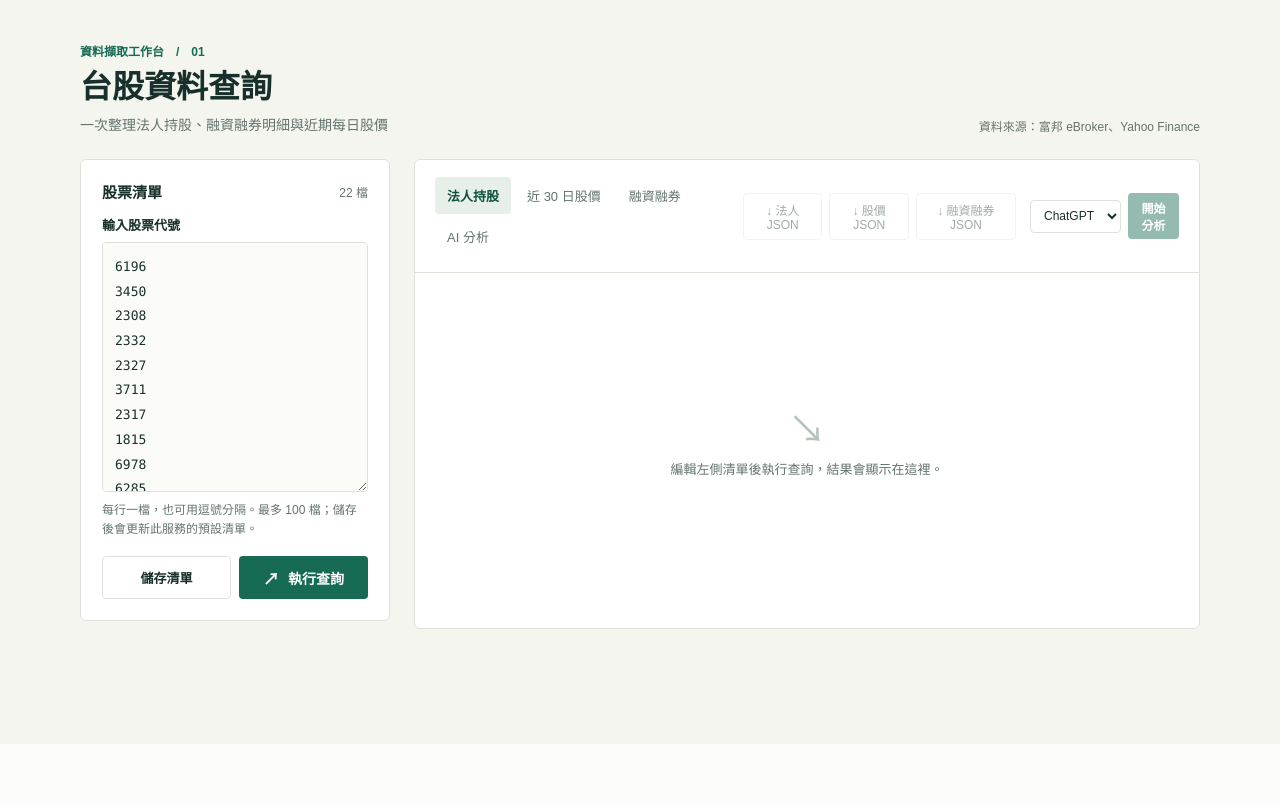
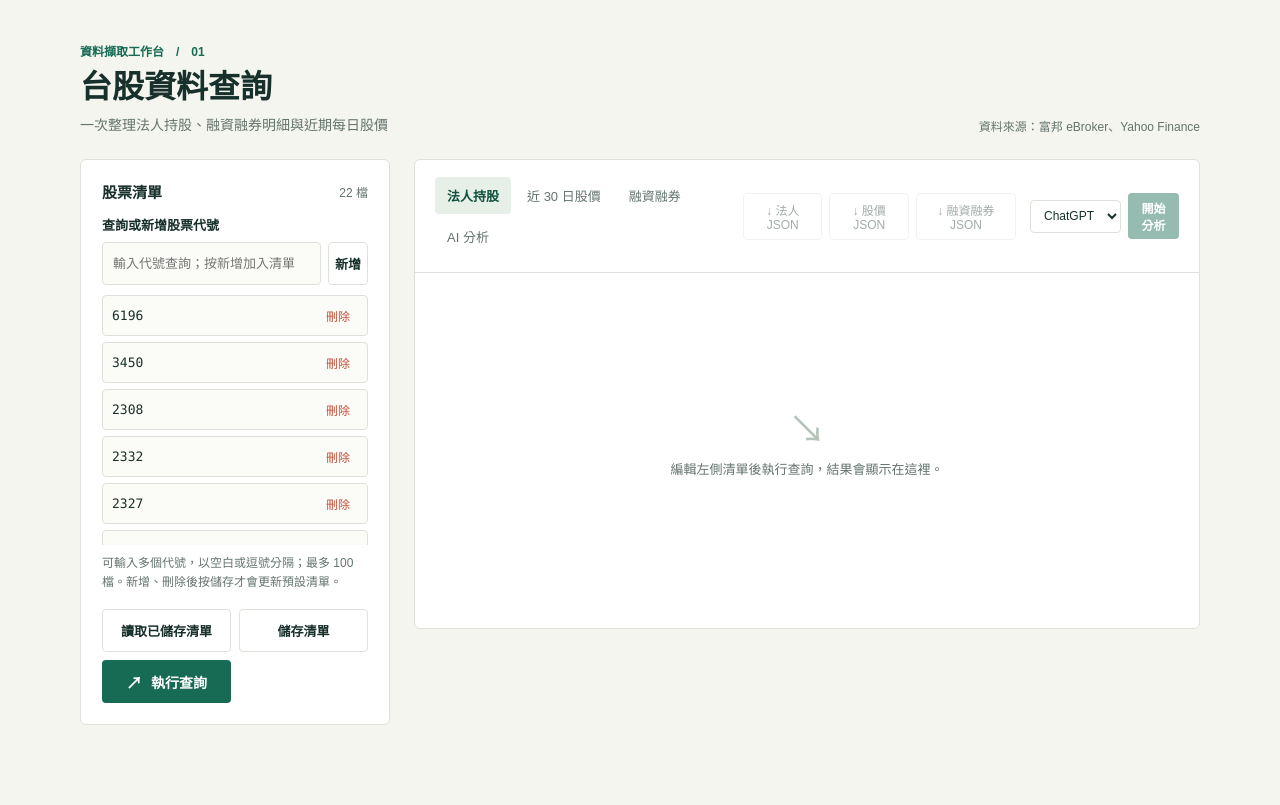
Before and after one commit to radponewowo01-cmyk/Home-python2, a Flask app: page / in a window 1280 px wide. Shown: the part 56-861 px from the top of the page. Before the commit the page ends 685 px from the top, so only its background shows below. Run offline with Flask 3, Linux system fonts and the light colour scheme.

Commit message:
Add MSSQL stock list storage
Co-authored-by: Copilot <223556219+Copilot@users.noreply.github.com>

```diff
--- a/app.py
+++ b/app.py
@@ -4,6 +4,7 @@ import re
 import threading
 import uuid
 from collections import OrderedDict
+from contextlib import closing
 from pathlib import Path
 
 import requests
@@ -22,6 +23,10 @@ stock_list_file = Path(os.environ.get("STOCK_LIST_FILE", default_stock_list_file
 stock_list_lock = threading.Lock()
 
 
+class StockListStorageError(Exception):
+    pass
+
+
 def initialize_stock_list_file():
     if stock_list_file == default_stock_list_file or stock_list_file.exists():
         return
@@ -36,6 +41,125 @@ def initialize_stock_list_file():
 
 
 initialize_stock_list_file()
+
+
+def connect_mssql():
+    connection_string = os.environ.get("MSSQL_CONNECTION_STRING")
+    if not connection_string:
+        return None
+
+    try:
+        import pyodbc
+
+        return pyodbc.connect(connection_string, timeout=5)
+    except ImportError as error:
+        raise StockListStorageError(
+            "MSSQL 模式需要安裝 pyodbc，請依 requirements.txt 安裝相依套件。"
+        ) from error
+    except Exception as error:
+        raise StockListStorageError(
+            "無法連線 MSSQL，請檢查連線字串、ODBC Driver 與資料庫狀態。"
+        ) from error
+
+
+def initialize_mssql_stock_list(cursor):
+    cursor.execute(
+        """
+        IF OBJECT_ID(N'dbo.StockList', N'U') IS NULL
+        BEGIN
+            CREATE TABLE dbo.StockList (
+                stock_code varchar(6) NOT NULL PRIMARY KEY,
+                sort_order int NOT NULL
+            )
+        END
+        """
+    )
+    cursor.execute(
+        """
+        IF OBJECT_ID(N'dbo.StockListState', N'U') IS NULL
+        BEGIN
+            CREATE TABLE dbo.StockListState (
+                state_id tinyint NOT NULL PRIMARY KEY,
+                initialized bit NOT NULL,
+                CONSTRAINT CK_StockListState_Singleton CHECK (state_id = 1)
+            )
+        END
+        """
+    )
+    cursor.execute(
+        """
+        SET TRANSACTION ISOLATION LEVEL SERIALIZABLE;
+        SELECT state_id
+        FROM dbo.StockListState WITH (UPDLOCK, HOLDLOCK)
+        WHERE state_id = 1
+        """
+    )
+    if cursor.fetchone() is not None:
+        return
+
+    seed_stocks = [
+        str(stock)
+        for stock in json.loads(stock_list_file.read_text(encoding="utf-8"))
+    ]
+    for sort_order, stock in enumerate(seed_stocks):
+        cursor.execute(
+            "INSERT INTO dbo.StockList (stock_code, sort_order) VALUES (?, ?)",
+            stock,
+            sort_order,
+        )
+    cursor.execute(
+        "INSERT INTO dbo.StockListState (state_id, initialized) VALUES (1, 1)"
+    )
+
+
+def read_stock_list():
+    with stock_list_lock:
+        connection = connect_mssql()
+        if connection is not None:
+            try:
+                with closing(connection):
+                    with connection:
+                        cursor = connection.cursor()
+                        initialize_mssql_stock_list(cursor)
+                        cursor.execute(
+                            "SELECT stock_code FROM dbo.StockList ORDER BY sort_order"
+                        )
+                        return [str(row[0]) for row in cursor.fetchall()]
+            except Exception as error:
+                raise StockListStorageError("無法讀取 MSSQL 股票清單。") from error
+
+        return [
+            str(stock)
+            for stock in json.loads(stock_list_file.read_text(encoding="utf-8"))
+        ]
+
+
+def persist_stock_list(stock_list):
+    with stock_list_lock:
+        connection = connect_mssql()
+        if connection is None:
+            stock_list_file.write_text(
+                json.dumps(stock_list, indent=2),
+                encoding="utf-8",
+            )
+            return
+
+        try:
+            with closing(connection):
+                with connection:
+                    cursor = connection.cursor()
+                    initialize_mssql_stock_list(cursor)
+                    cursor.execute("DELETE FROM dbo.StockList")
+                    for sort_order, stock in enumerate(stock_list):
+                        cursor.execute(
+                            "INSERT INTO dbo.StockList (stock_code, sort_order) "
+                            "VALUES (?, ?)",
+                            stock,
+                            sort_order,
+                        )
+        except Exception as error:
+            raise StockListStorageError("無法儲存 MSSQL 股票清單。") from error
+
 
 AI_SYSTEM_PROMPT = (
     "你是專業的台灣股票市場研究助理。請以繁體中文，根據使用者提供的法人持股、融資融券與近30日行情資料，"
@@ -53,8 +177,8 @@ AI_SYSTEM_PROMPT = (
 )
 
 
-def validate_stock_list(raw_stocks):
-    if not isinstance(raw_stocks, list) or not raw_stocks:
+def validate_stock_list(raw_stocks, allow_empty=False):
+    if not isinstance(raw_stocks, list) or (not raw_stocks and not allow_empty):
         return None, "請輸入至少一個股票代號。"
     if len(raw_stocks) > MAX_STOCKS:
         return None, f"一次最多可輸入 {MAX_STOCKS} 檔股票。"
@@ -88,8 +212,12 @@ def run_job(job_id, stock_list):
 
 @app.get("/")
 def index():
-    stock_list = json.loads(stock_list_file.read_text(encoding="utf-8"))
-    return render_template("index.html", stock_list="\n".join(map(str, stock_list)))
+    try:
+        stock_list = read_stock_list()
+    except StockListStorageError:
+        app.logger.exception("載入股票清單失敗")
+        return render_template("storage-error.html"), 503
+    return render_template("index.html", stock_list=stock_list)
 
 
 @app.get("/health")
@@ -97,18 +225,27 @@ def health():
     return jsonify(status="ok")
 
 
+@app.get("/api/stock-list")
+def get_stock_list():
+    try:
+        return jsonify(stocks=read_stock_list())
+    except StockListStorageError as error:
+        app.logger.exception("讀取股票清單失敗")
+        return jsonify(error=str(error)), 503
+
+
 @app.post("/api/stock-list")
 def save_stock_list():
     payload = request.get_json(silent=True) or {}
-    stock_list, error = validate_stock_list(payload.get("stocks"))
+    stock_list, error = validate_stock_list(payload.get("stocks"), allow_empty=True)
     if error:
         return jsonify(error=error), 400
 
-    with stock_list_lock:
-        stock_list_file.write_text(
-            json.dumps(stock_list, indent=2),
-            encoding="utf-8",
-        )
+    try:
+        persist_stock_list(stock_list)
+    except StockListStorageError:
+        app.logger.exception("儲存股票清單失敗")
+        return jsonify(error="無法儲存股票清單，請檢查 MSSQL 連線與資料庫狀態。"), 503
     return jsonify(message="股票清單已儲存。", stocks=stock_list)
 
 
--- a/requirements.txt
+++ b/requirements.txt
@@ -3,3 +3,4 @@ beautifulsoup4
 yfinance
 Flask
 gunicorn
+pyodbc
--- a/templates/index.html
+++ b/templates/index.html
@@ -52,13 +52,21 @@
     h2 { margin-bottom: 0; font-size: 15px; }
     .count { color: var(--muted); font-size: 12px; font-variant-numeric: tabular-nums; }
     label { display: block; margin-bottom: 8px; font-size: 13px; font-weight: 600; }
-    textarea {
-      display: block; width: 100%; min-height: 250px; resize: vertical;
-      padding: 12px; border: 1px solid var(--line); border-radius: 4px;
-      background: #fbfcf8; color: var(--ink); font: 13px/1.9 ui-monospace, Consolas, monospace;
-      outline: none;
+    .stock-entry { display: grid; grid-template-columns: minmax(0, 1fr) auto; gap: 7px; }
+    .stock-input {
+      min-width: 0; min-height: 39px; padding: 8px 10px; border: 1px solid var(--line); border-radius: 4px;
+      background: #fbfcf8; color: var(--ink); font: 13px ui-monospace, Consolas, monospace; outline: none;
     }
-    textarea:focus { border-color: var(--green); box-shadow: 0 0 0 3px var(--soft-green); }
+    .stock-input:focus { border-color: var(--green); box-shadow: 0 0 0 3px var(--soft-green); }
+    .stock-list { display: grid; gap: 6px; min-height: 80px; max-height: 250px; margin: 10px 0 0; padding: 0; overflow: auto; list-style: none; }
+    .stock-item { display: flex; align-items: center; justify-content: space-between; gap: 8px; padding: 7px 9px; border: 1px solid var(--line); border-radius: 4px; background: #fbfcf8; font: 13px ui-monospace, Consolas, monospace; }
+    .stock-item[hidden] { display: none; }
+    .delete-stock {
+      flex: 0 0 auto; padding: 3px 7px; border: 1px solid transparent; border-radius: 3px;
+      color: var(--coral); background: transparent; font: 12px "Noto Sans TC", "Microsoft JhengHei", sans-serif;
+    }
+    .delete-stock:hover { border-color: #f0c7bc; background: var(--soft-coral); }
+    .empty-list { padding: 12px 8px; color: var(--muted); text-align: center; font-size: 12px; }
     .hint { margin: 9px 0 17px; color: var(--muted); font-size: 12px; line-height: 1.6; }
     button { font: inherit; cursor: pointer; }
     .run-button {
@@ -69,6 +77,7 @@
     .run-button:disabled { cursor: wait; opacity: .72; }
     .run-icon { font-size: 16px; }
     .form-actions { display: grid; grid-template-columns: 1fr 1fr; gap: 8px; }
+    .list-actions { display: grid; grid-template-columns: 1fr 1fr; gap: 8px; margin-bottom: 8px; }
     .save-button {
       min-height: 43px; border: 1px solid var(--line); border-radius: 4px;
       color: var(--ink); background: white; font-size: 13px; font-weight: 700;
@@ -132,7 +141,7 @@
       .source-note { white-space: normal; }
       .workspace { grid-template-columns: 1fr; gap: 14px; }
       .control-panel { position: static; padding: 17px; }
-      textarea { min-height: 150px; }
+      .stock-list { max-height: 190px; }
       .results-head { align-items: start; flex-direction: column; padding: 14px; }
       .downloads { width: 100%; }
       .download { flex: 1; }
@@ -161,11 +170,18 @@
           <h2>股票清單</h2>
           <span id="stock-count" class="count"></span>
         </div>
-        <label for="stocks">輸入股票代號</label>
-        <textarea id="stocks" name="stocks" spellcheck="false" aria-describedby="list-hint">{{ stock_list }}</textarea>
-        <p id="list-hint" class="hint">每行一檔，也可用逗號分隔。最多 100 檔；儲存後會更新此服務的預設清單。</p>
+        <label for="stock-code">查詢或新增股票代號</label>
+        <div class="stock-entry">
+          <input id="stock-code" class="stock-input" type="search" inputmode="numeric" placeholder="輸入代號查詢；按新增加入清單" aria-describedby="list-hint">
+          <button id="add-button" class="save-button" type="button">新增</button>
+        </div>
+        <ul id="stock-list" class="stock-list" aria-label="股票清單"></ul>
+        <p id="list-hint" class="hint">可輸入多個代號，以空白或逗號分隔；最多 100 檔。新增、刪除後按儲存才會更新預設清單。</p>
+        <div class="list-actions">
+          <button id="load-button" class="save-button" type="button">讀取已儲存清單</button>
+          <button id="save-button" class="save-button" type="button">儲存清單</button>
+        </div>
         <div class="form-actions">
-          <button id="save-button" class="save-button" type="button">儲存清單</button>
           <button id="run-button" class="run-button" type="submit"><span class="run-icon" aria-hidden="true">↗</span><span>執行查詢</span></button>
         </div>
       </form>
@@ -201,10 +217,13 @@
   </main>
   <script>
     const form = document.querySelector("#query-form");
-    const stockInput = document.querySelector("#stocks");
+    const stockCodeInput = document.querySelector("#stock-code");
+    const stockListView = document.querySelector("#stock-list");
     const countLabel = document.querySelector("#stock-count");
     const runButton = document.querySelector("#run-button");
     const saveButton = document.querySelector("#save-button");
+    const loadButton = document.querySelector("#load-button");
+    const addButton = document.querySelector("#add-button");
     const statusBox = document.querySelector("#status");
     const statusText = document.querySelector("#status-text");
     const institutionView = document.querySelector("#institution-view");
@@ -216,14 +235,34 @@
     const downloadMarginShort = document.querySelector("#download-margin-short");
     const aiProvider = document.querySelector("#ai-provider");
     const analyzeButton = document.querySelector("#analyze-button");
+    let stockList = {{ stock_list|tojson }};
     let resultData = null;
 
-    function parseStocks() {
-      return [...new Set(stockInput.value.split(/[\s,，;；]+/).map(value => value.trim()).filter(Boolean))];
+    function parseStockCodes(value) {
+      return [...new Set(value.split(/[\s,，;；]+/).map(stock => stock.trim()).filter(Boolean))];
     }
 
     function updateCount() {
-      countLabel.textContent = `${parseStocks().length} 檔`;
+      countLabel.textContent = `${stockList.length} 檔`;
+      const query = stockCodeInput.value.trim();
+      stockListView.replaceChildren();
+      const matchingStocks = stockList.filter(stock => stock.includes(query));
+      if (!matchingStocks.length) {
+        const empty = make("li", query ? "沒有符合的股票代號。" : "清單目前沒有股票。", "empty-list");
+        stockListView.append(empty);
+        return;
+      }
+
+      matchingStocks.forEach(stock => {
+        const item = make("li", undefined, "stock-item");
+        item.append(make("span", stock));
+        const removeButton = make("button", "刪除", "delete-stock");
+        removeButton.type = "button";
+        removeButton.dataset.stock = stock;
+        removeButton.setAttribute("aria-label", `刪除股票 ${stock}`);
+        item.append(removeButton);
+        stockListView.append(item);
+      });
     }
 
     function setStatus(message, state = "") {
@@ -341,24 +380,65 @@
       }
     }
 
-    stockInput.addEventListener("input", updateCount);
+    function addStocks() {
+      const stocks = parseStockCodes(stockCodeInput.value);
+      if (!stocks.length) return setStatus("請輸入要新增的股票代號。", "error");
+      if (stocks.some(stock => !/^\d{1,6}$/.test(stock))) {
+        return setStatus("股票代號僅能包含 1 至 6 位數字。", "error");
+      }
+      const newStocks = stocks.filter(stock => !stockList.includes(stock));
+      if (stockList.length + newStocks.length > 100) {
+        return setStatus("最多可加入 100 檔股票。", "error");
+      }
+      stockList = [...stockList, ...newStocks];
+      stockCodeInput.value = "";
+      updateCount();
+      setStatus(newStocks.length ? `已新增 ${newStocks.length} 檔股票，請儲存清單以保留變更。` : "輸入的股票代號已在清單中。");
+    }
+
+    addButton.addEventListener("click", addStocks);
+    stockCodeInput.addEventListener("keydown", event => {
+      if (event.key === "Enter") {
+        event.preventDefault();
+        addStocks();
+      }
+    });
+    stockCodeInput.addEventListener("input", updateCount);
+    stockListView.addEventListener("click", event => {
+      const button = event.target.closest("button[data-stock]");
+      if (!button) return;
+      stockList = stockList.filter(stock => stock !== button.dataset.stock);
+      updateCount();
+      setStatus(`已刪除股票 ${button.dataset.stock}，請儲存清單以保留變更。`);
+    });
+    loadButton.addEventListener("click", async () => {
+      loadButton.disabled = true;
+      setStatus("正在讀取已儲存的股票清單…", "running");
+      try {
+        const response = await fetch("/api/stock-list");
+        const payload = await response.json();
+        if (!response.ok) throw new Error(payload.error || "無法讀取股票清單。");
+        stockList = payload.stocks;
+        updateCount();
+        setStatus("已讀取儲存的股票清單。");
+      } catch (error) {
+        setStatus(error.message, "error");
+      } finally {
+        loadButton.disabled = false;
+      }
+    });
     saveButton.addEventListener("click", async () => {
-      const stocks = parseStocks();
-      if (!stocks.length) return setStatus("請先輸入股票代號。", "error");
-      if (stocks.some(stock => !/^\d{1,6}$/.test(stock))) return setStatus("股票代號僅能包含 1 至 6 位數字。", "error");
-      if (stocks.length > 100) return setStatus("最多可儲存 100 檔股票。", "error");
-
       saveButton.disabled = true;
       setStatus("正在儲存股票清單…", "running");
       try {
         const response = await fetch("/api/stock-list", {
           method: "POST",
           headers: { "Content-Type": "application/json" },
-          body: JSON.stringify({ stocks }),
+          body: JSON.stringify({ stocks: stockList }),
         });
         const payload = await response.json();
         if (!response.ok) throw new Error(payload.error || "無法儲存股票清單。");
-        stockInput.value = payload.stocks.join("\n");
+        stockList = payload.stocks;
         updateCount();
         setStatus("股票清單已儲存，之後載入頁面時會使用這份清單。Render 需套用持久磁碟設定，才能跨重啟保留。");
       } catch (error) {
@@ -382,7 +462,7 @@
 
     form.addEventListener("submit", async event => {
       event.preventDefault();
-      const stocks = parseStocks();
+      const stocks = stockList;
       if (!stocks.length) return setStatus("請先輸入股票代號。", "error");
       if (stocks.some(stock => !/^\d{1,6}$/.test(stock))) return setStatus("股票代號僅能包含 1 至 6 位數字。", "error");
       if (stocks.length > 100) return setStatus("一次最多可查詢 100 檔股票。", "error");
```
Also changed, not shown: templates/storage-error.html (added, +20 -0 lines), README.md.
